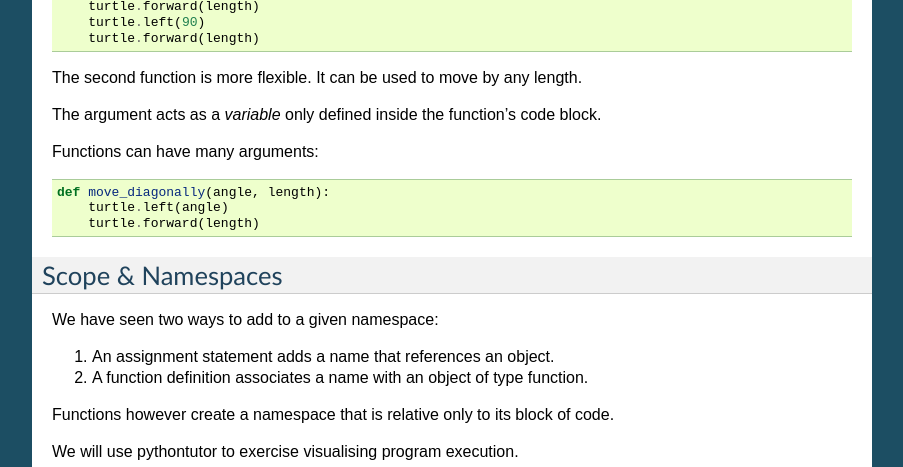
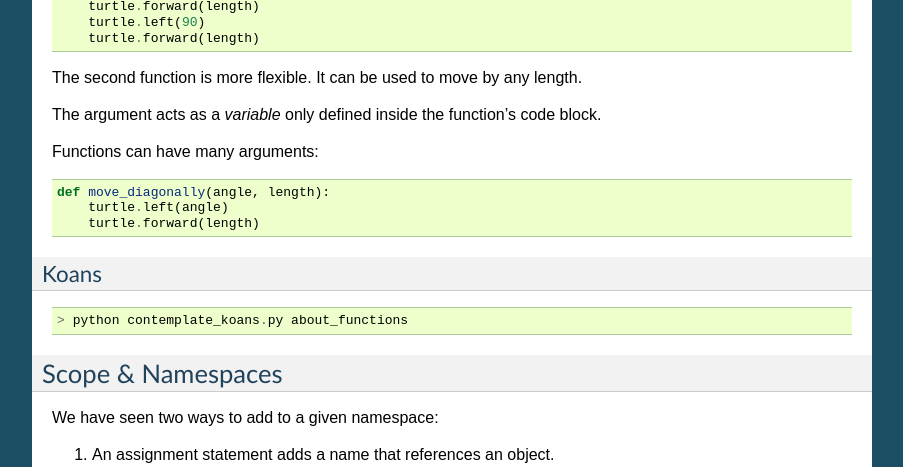
Before and after one commit to gu-lseg/intro-to-programming, a Sphinx documentation site: the page built from source/functions.rst, in a window 1280 px wide and 1400 px high, scrolled down 1820 px. Shown: the top 467 px of the window, without its empty margins (198-1101 px from the left). Built offline with Sphinx 7.4.7, drawn with Linux system fonts in a browser that asks for light colours; pages that are not in the unit, such as notebooks, are missing from menus; some of the changed text lies outside the part shown.

Commit message:
moved koans to proper section

```diff
--- a/source/functions.rst
+++ b/source/functions.rst
@@ -113,6 +113,13 @@ Functions can have many arguments::
         turtle.left(angle)
         turtle.forward(length)
 
+
+Koans
+-----
+::
+
+    > python contemplate_koans.py about_functions
+
 Scope & Namespaces
 ==================
 
```
Also changed, not shown: other parts of source/functions.rst (+0 -7 lines).
